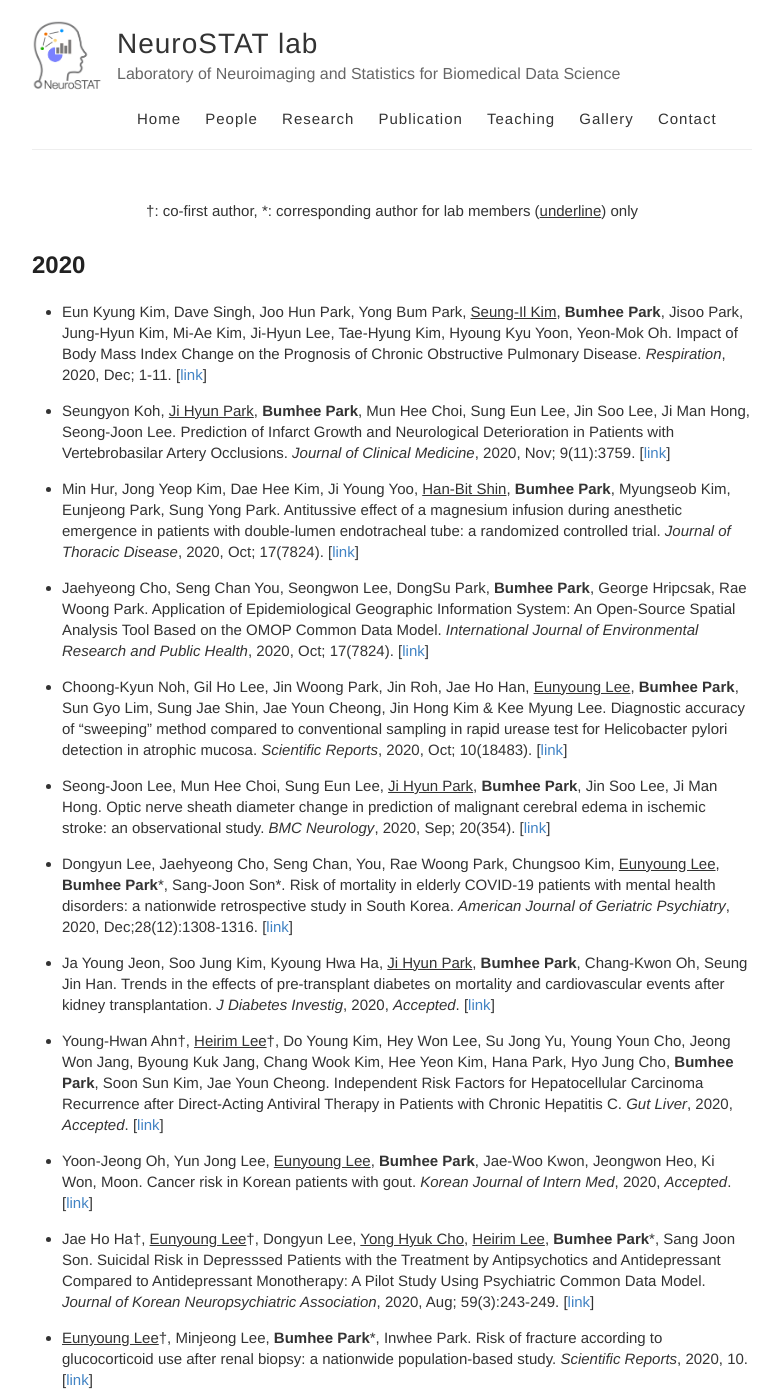
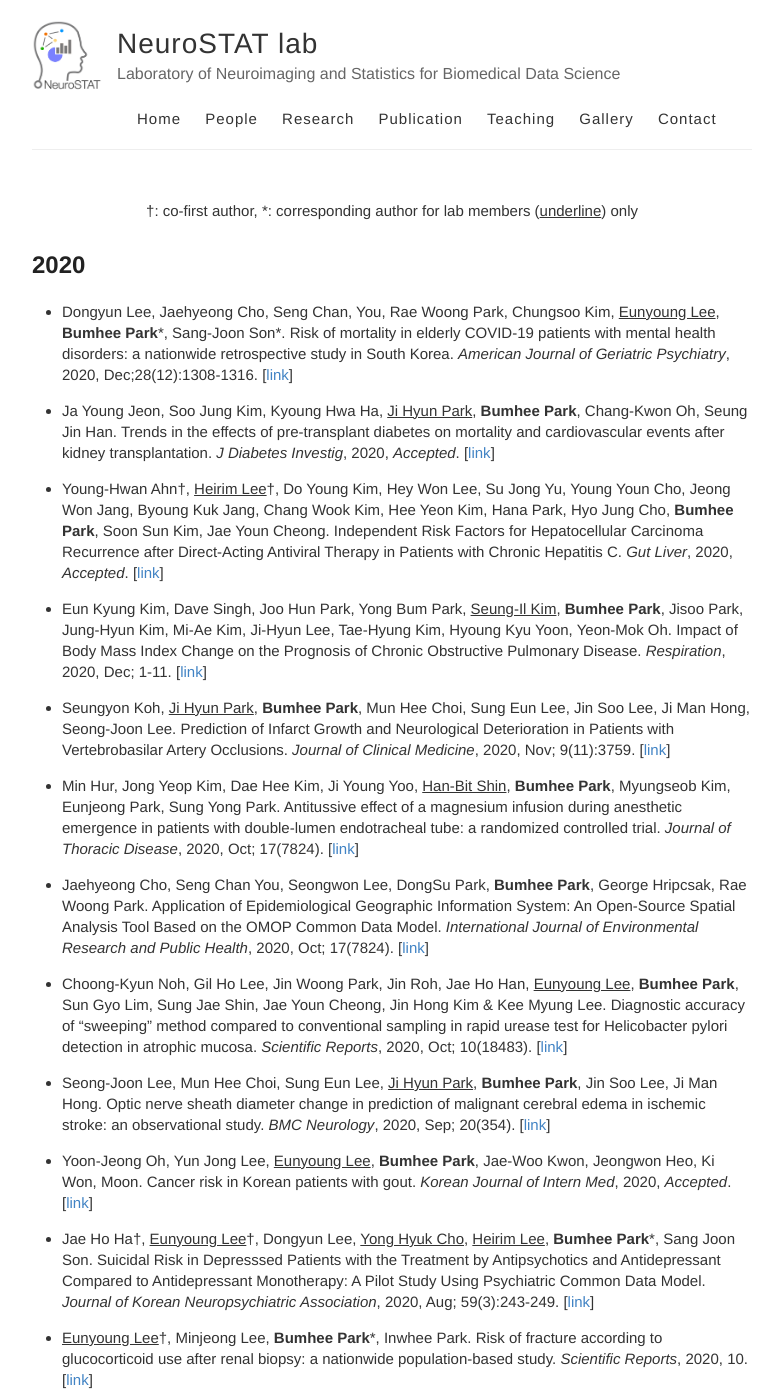
Before and after one commit to neurostat-lab/neurostat-lab.github.io, a Jekyll site: the page built from publication.md, in a window 1280 px wide and 1400 px high. Shown: the whole window, without its empty margins (248-1028 px from the left). Built offline with Jekyll 4.4.1, drawn with Linux system fonts in a browser that asks for light colours; part of the change alters nothing that is shown.

```diff
--- a/publication.md
+++ b/publication.md
@@ -6,6 +6,12 @@ is_contact: true
 <center> <sup>†</sup>: co-first author, <sup>*</sup>: corresponding author for lab members (<U>underline</U>) only </center>
 
 ## 2020
+* Dongyun Lee, Jaehyeong Cho, Seng Chan, You, Rae Woong Park, Chungsoo Kim, <U>Eunyoung Lee</U>, **Bumhee Park**<sup>*</sup>, Sang-Joon Son<sup>*</sup>. Risk of mortality in elderly COVID-19 patients with mental health disorders: a nationwide retrospective study in South Korea. _American Journal of Geriatric Psychiatry_, 2020, Dec;28(12):1308-1316. \[[link](https://www.sciencedirect.com/science/article/pii/S106474812030498X?via%3Dihub)\]
+
+* Ja Young Jeon, Soo Jung Kim, Kyoung Hwa Ha, <U>Ji Hyun Park</U>, **Bumhee Park**, Chang-Kwon Oh, Seung Jin Han. Trends in the effects of pre-transplant diabetes on mortality and cardiovascular events after kidney transplantation. _J Diabetes Investig_, 2020, _Accepted_. \[[link](https://onlinelibrary.wiley.com/doi/10.1111/jdi.13397)\]
+
+* Young-Hwan Ahn<sup>†</sup>, <U>Heirim Lee</U><sup>†</sup>, Do Young Kim, Hey Won Lee, Su Jong Yu, Young Youn Cho, Jeong Won Jang, Byoung Kuk Jang, Chang Wook Kim, Hee Yeon Kim, Hana Park, Hyo Jung Cho, **Bumhee Park**, Soon Sun Kim, Jae Youn Cheong. Independent Risk Factors for Hepatocellular Carcinoma Recurrence after Direct-Acting Antiviral Therapy in Patients with Chronic Hepatitis C. _Gut Liver_, 2020, _Accepted_. \[[link](http://www.gutnliver.org/journal/view.html?doi=10.5009/gnl20151)\]
+
 * Eun Kyung Kim, Dave Singh, Joo Hun Park, Yong Bum Park, <U>Seung-Il Kim</U>, **Bumhee Park**, Jisoo Park, Jung-Hyun Kim, Mi-Ae Kim, Ji-Hyun Lee, Tae-Hyung Kim, Hyoung Kyu Yoon, Yeon-Mok Oh. Impact of Body Mass Index Change on the Prognosis of Chronic Obstructive Pulmonary Disease. _Respiration_, 2020, Dec; 1-11. \[[link](https://www.karger.com/Article/Abstract/511022)\]
 
 * Seungyon Koh, <U>Ji Hyun Park</U>, **Bumhee Park**, Mun Hee Choi, Sung Eun Lee, Jin Soo Lee, Ji Man Hong, Seong-Joon Lee. Prediction of Infarct Growth and Neurological Deterioration in Patients with Vertebrobasilar Artery Occlusions. _Journal of Clinical Medicine_, 2020, Nov; 9(11):3759. \[[link](https://www.mdpi.com/2077-0383/9/11/3759)\]
@@ -18,12 +24,6 @@ is_contact: true
 
 * Seong-Joon Lee, Mun Hee Choi, Sung Eun Lee, <U>Ji Hyun Park</U>, **Bumhee Park**, Jin Soo Lee, Ji Man Hong. Optic nerve sheath diameter change in
 prediction of malignant cerebral edema in ischemic stroke: an observational study. _BMC Neurology_, 2020, Sep; 20(354). \[[link](https://bmcneurol.biomedcentral.com/articles/10.1186/s12883-020-01931-w)\]
-
-* Dongyun Lee, Jaehyeong Cho, Seng Chan, You, Rae Woong Park, Chungsoo Kim, <U>Eunyoung Lee</U>, **Bumhee Park**<sup>*</sup>, Sang-Joon Son<sup>*</sup>. Risk of mortality in elderly COVID-19 patients with mental health disorders: a nationwide retrospective study in South Korea. _American Journal of Geriatric Psychiatry_, 2020, Dec;28(12):1308-1316. \[[link](https://www.sciencedirect.com/science/article/pii/S106474812030498X?via%3Dihub)\]
-
-* Ja Young Jeon, Soo Jung Kim, Kyoung Hwa Ha, <U>Ji Hyun Park</U>, **Bumhee Park**, Chang-Kwon Oh, Seung Jin Han. Trends in the effects of pre-transplant diabetes on mortality and cardiovascular events after kidney transplantation. _J Diabetes Investig_, 2020, _Accepted_. \[[link](https://onlinelibrary.wiley.com/doi/10.1111/jdi.13397)\]
-
-* Young-Hwan Ahn<sup>†</sup>, <U>Heirim Lee</U><sup>†</sup>, Do Young Kim, Hey Won Lee, Su Jong Yu, Young Youn Cho, Jeong Won Jang, Byoung Kuk Jang, Chang Wook Kim, Hee Yeon Kim, Hana Park, Hyo Jung Cho, **Bumhee Park**, Soon Sun Kim, Jae Youn Cheong. Independent Risk Factors for Hepatocellular Carcinoma Recurrence after Direct-Acting Antiviral Therapy in Patients with Chronic Hepatitis C. _Gut Liver_, 2020, _Accepted_. \[[link](http://www.gutnliver.org/journal/view.html?doi=10.5009/gnl20151)\]
 
 * Yoon-Jeong Oh, Yun Jong Lee, <U>Eunyoung Lee</U>, **Bumhee Park**, Jae-Woo Kwon, Jeongwon Heo, Ki Won, Moon. Cancer risk in Korean patients with gout. _Korean Journal of Intern Med_, 2020, _Accepted_. \[[link](https://www.kjim.org/journal/view.php?doi=10.3904/kjim.2020.259)\]
 
```
